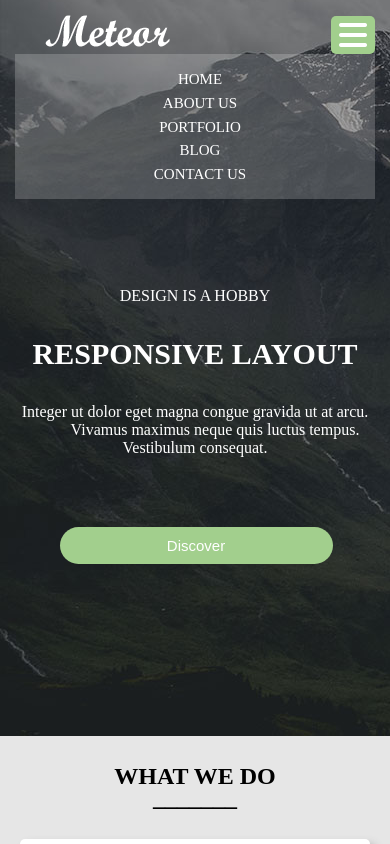
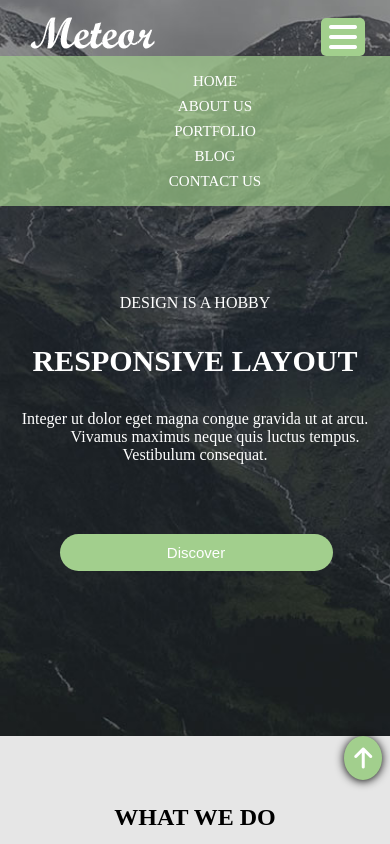
Before and after one commit to Duran914/Meteor, a plain HTML site: page index.html in a window 390 px wide. Both pictures are taken after a click on the icon 353 px from the left and 35 px from the top of the page. Shown: the top 844 px of the page. Drawn offline with Linux system fonts and the light colour scheme.

Commit message:
javascript code

```diff
--- a/CSS/style2.css
+++ b/CSS/style2.css
@@ -10,19 +10,34 @@ body{
 
 header{
   color:#ffffff;
-  padding:15px;
+  padding:0;
   margin-bottom: -80px;
 }
 
-header nav{
+.navBar{
   float:right;
   overflow: hidden;
-  margin-top: -35px;
+  color:#FFF;
+  /*margin-top: -35px;*/
+}
+.white-navBar{
+  float:right;
+  overflow: hidden;
+  background-color:red;
+  color: #000;
 }
 
-header nav ul{
+.white-li{
+  color: #000;
+}
+.black-li{
+  color: #000;
+}
+
+
+/*header nav ul{
   margin-right: 30px;
-}
+}*/
 
 header li{
   display: inline;
@@ -45,7 +60,8 @@ textarea {
 }
 
 #menu{
-  margin-top: -35px;
+  /*margin-top: -35px;*/
+  margin-right: 25px;
   display: none;
   float: right;
   background-color:#a2cf8d;
@@ -69,6 +85,30 @@ textarea {
 .green-button:hover{
   background-color:#61a244;
 }
+
+.to-up-btn{
+  background-color: #a2cf8d;
+  padding: 10px;
+  border-radius: 50%;
+  color:#ffffff;
+  border:none;
+  font-size: 12px;
+  cursor: pointer;
+  box-shadow: 0 1px 10px #000;
+  transition-duration: 0.2s;
+  z-index: 99;
+
+}
+.to-up-btn:hover{
+  background-color:#61a244;
+}
+
+.upBtn{
+    text-align: right;
+    margin-right: 2%;
+
+
+}
 .white-button{
   background-color: #ffffff;
   padding: 10px 20px 10px 20px;
@@ -83,16 +123,21 @@ textarea {
   color: #a2cf8d;
 }
 
-header a.logo{
+header .logo img{
   margin-left: 30px;
+  margin-bottom: -35px;
 }
 
 .showcase{
   color: #ffffff;
   background:url(../img/slide_02.jpg)no-repeat;
   text-align: center;
-  padding-bottom: 10px;
+  /*padding-bottom: 12%;*/
   white-space:pre-wrap;
+  background-attachment: fixed;
+  background-position: center;
+  background-repeat: no-repeat;
+  background-size: cover;
 }
 
 .showcase-main-text{
@@ -426,14 +471,20 @@ margin-top: 65px;
 }
 
 @media screen and (max-width:799px) {
+   header{
+     padding: 0;
+   }
   header nav ul li{
     display: block;
+    padding: 0;
     text-align: center;
     margin-bottom: 2%;
   }
+
     header nav {
       display: none;
       margin: 0;
+      padding: 0;
       text-align: center;
       width: 100%;
       background-color: rgba(250, 250, 250, 0.2);
@@ -441,13 +492,11 @@ margin-top: 65px;
   #menu{
     display: block;
   }
-
+/* Js dropdown menu */
   .navBar.responsiveNavbar{
     display: block;
-    margin: 0;
     text-align: center;
-    width: 100%;
-    background-color: rgba(250, 250, 250, 0.2);
+    background-color: rgba(162, 207, 141, 0.7);
   }
   .col-3.services-box{
     width: 100%;
--- a/app.js
+++ b/app.js
@@ -11,3 +11,26 @@ function dropdownClick() {
       x.className = 'navBar';
     }
 }
+
+// function for back to top button
+
+
+
+
+// function for navigation color change
+window.onscroll = function() {changeNavbarColor()};
+
+function changeNavbarColor() {
+  if (document.body.scrollTop > 16 ||
+  document.documentElement.scrollTop > 16){
+    document.getElementById('dropDownMenu').className =
+    "white-navBar", "white-navBar-li";
+    document.getElementById('lis').className =
+    "black-li";
+  }else {
+    document.getElementById('dropDownMenu').className =
+    "navBar";
+    document.getElementById('lis').className =
+    "white-li";
+  }
+}
--- a/index.html
+++ b/index.html
@@ -42,6 +42,12 @@
       </div>
       </div>
      </section>
+
+     <div class="upBtn">
+       <button id="toTopBtn" onclick="backToTop" class="to-up-btn" type="button">
+         <i class="fa fa-2x fa-arrow-up" aria-hidden="true"></i>
+       </button>
+     </div>
 
       <section class="services">
         <div class="container">
```
Also changed, not shown: 1 other file.
